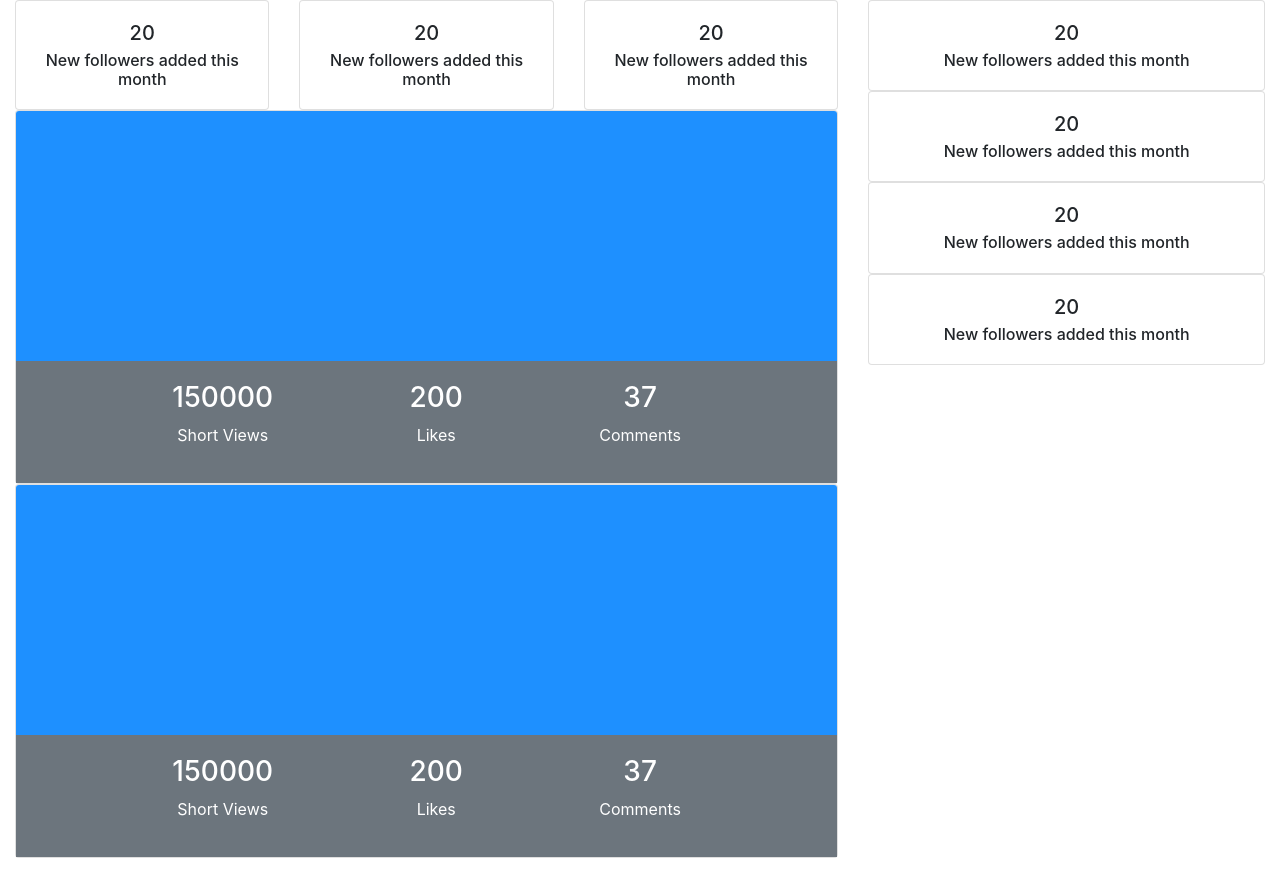
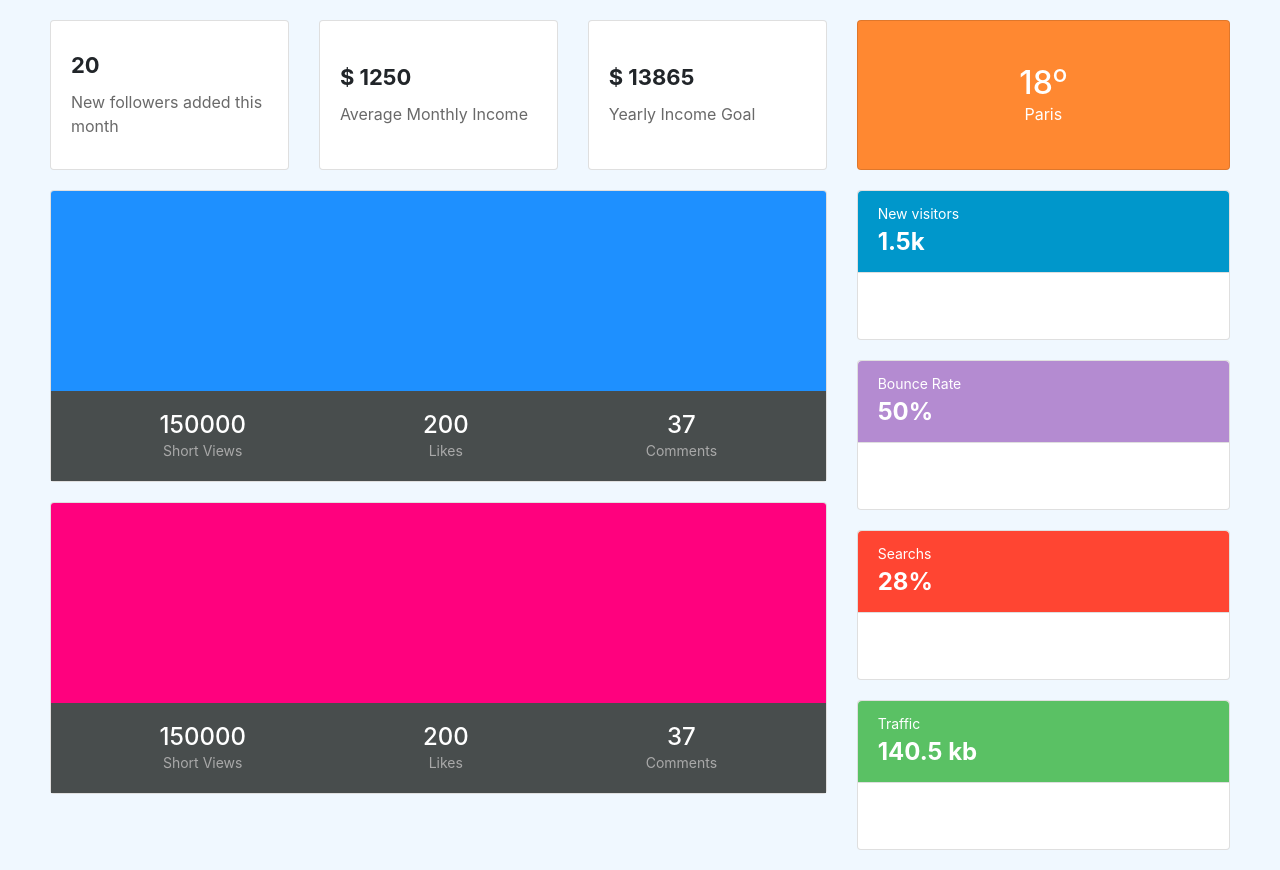
Before and after one commit to SuperSaiyanSami/React-Exercise-1, a React app: page / in a window 1280 px wide. Built offline with nearby package versions, Linux system fonts and the light colour scheme.

Commit message:
Added all pending blocks and styles
All Components are done and styles are also finished!
Maybe they can change :smile:

```diff
--- a/src/app/App.css
+++ b/src/app/App.css
@@ -1,5 +1,7 @@
 .App {
   text-align: center;
+  background-color: aliceblue;
+  padding: 0 50px;
 }
 
 .App-logo {
--- a/src/headcard/headcard.css
+++ b/src/headcard/headcard.css
@@ -0,0 +1,18 @@
+.HeadCard{
+    min-height: 150px;
+    text-align: left;
+    margin: 20px 0;
+}
+.centerVH{
+    display: flex;
+    flex-direction: column;
+    justify-content: center;
+}
+.HeadCard-header-text{
+    font-size: 22px;
+    font-weight: bold;
+}
+.HeadCard-Helper-Text{
+    font-size: 16px;
+    color: dimgrey;
+}
--- a/src/headcard/headcard.js
+++ b/src/headcard/headcard.js
@@ -4,10 +4,10 @@ import './headcard.css';
 class HeadCard extends Component{
     render(){
         return(
-            <div className="card">
-                <div className="card-body">
-                    <h5 className="card-title">20</h5>
-                    <h6 className="card-subtitle">New followers added this month</h6>
+            <div className="card HeadCard">
+                <div className="card-body centerVH">
+                    <h5 className="card-title HeadCard-header-text">{this.props.value}</h5>
+                    <p className="card-text HeadCard-Helper-Text">{this.props.text}</p>
                 </div>
             </div>
         );
--- a/src/header/header.js
+++ b/src/header/header.js
@@ -11,21 +11,21 @@ class Header extends Component{
             <div className="col-sm-8">
                 <div className="row">
                     <div className="col-sm-4 col-xs-12">
-                        <HeaderCard />
+                        <HeaderCard value="20" text="New followers added this month"/>
                     </div>
                     <div className="col-sm-4 col-xs-12">
-                        <HeaderCard />
+                        <HeaderCard value="$ 1250" text="Average Monthly Income " />
                     </div>
                     <div className="col-sm-4 col-xs-12">
-                        <HeaderCard />
+                        <HeaderCard value="$ 13865" text="Yearly Income Goal" />
                     </div>
                 </div>
                 <div className="row">
                     <div className="col-sm-12 col-xs-12">
-                        <MainBoard />
+                        <MainBoard imageUrl="/images/blue.jpg"/>
                     </div>
                     <div className="col-sm-12 col-xs-12">
-                        <MainBoard />
+                        <MainBoard imageUrl="/images/pink.jpg" />
                     </div>
                 </div>
             </div>
--- a/src/mainboard/mainboard.css
+++ b/src/mainboard/mainboard.css
@@ -1,11 +1,22 @@
+.MainBoard{
+    margin: 0 0 20px 0;
+}
 .placeHoriz{
     display: flex;
     flex-direction: row;
-    justify-content: space-evenly;
+    justify-content: space-around;
+    min-height: 90px;
 }
 .card-img-top{
-    height: 250px;
+    height: 200px;
 }
-.placeHoriz h3, .placeHoriz p {
+.placeHoriz h4{
     color: white;
+    margin: 0;
 }
+
+.placeHoriz p{
+    font-size: 14px;
+    color: darkgray;
+    margin: 0;
+}
--- a/src/mainboard/mainboard.js
+++ b/src/mainboard/mainboard.js
@@ -4,19 +4,19 @@ import './mainboard.css';
 class MainBoard extends Component{
     render(){
         return(
-            <div className="card" >
-                <img className="card-img-top" src="/images/blue.jpg" alt="Card image cap"></img>
-                <div className="card-body placeHoriz bg-secondary">
+            <div className="card MainBoard" >
+                <img className="card-img-top" src={this.props.imageUrl} alt="Card"></img>
+                <div className="card-body placeHoriz" style={{backgroundColor: "#484D4D"}}>
                     <div className="text-center" >
-                        <h3>150000</h3>
+                        <h4>150000</h4>
                         <p>Short Views</p>
                     </div>
                     <div className="text-center">
-                        <h3>200</h3>
+                        <h4>200</h4>
                         <p>Likes</p>
                     </div>
                     <div className="text-center">
-                        <h3>37</h3>
+                        <h4>37</h4>
                         <p>Comments</p>
                     </div>
                 </div>
--- a/src/sidebar/sidebar.js
+++ b/src/sidebar/sidebar.js
@@ -2,16 +2,18 @@ import React, {Component} from 'react';
 import './sidebar.css';
 
 //Components
-import HeaderCard from '../headcard/headcard';
+import WeatherCard from '../weathercard/weathercard';
+import SideCard from '../sidecard/sidecard';
 
 class SideBar extends Component{
     render(){
         return(
             <div className="col-sm-4 col-xs-12">
-                <HeaderCard />
-                <HeaderCard />
-                <HeaderCard />
-                <HeaderCard />
+                <WeatherCard weather="18" cityName="Paris" color="#FF8831"/>
+                <SideCard StripColor="#0097CB" listValue="1.5k" listText="New visitors"/>
+                <SideCard StripColor="#B48BD1" listValue="50%" listText="Bounce Rate"/>
+                <SideCard StripColor="#FF4532" listValue="28%" listText="Searchs"/>
+                <SideCard StripColor="#5AC164" listValue="140.5 kb" listText="Traffic"/>
             </div>
         );
     }
--- /dev/null
+++ b/src/sidecard/sidecard.css
@@ -0,0 +1,19 @@
+.SideCard{
+    min-height: 150px;
+    text-align: left;
+    margin: 20px 0;
+    position: relative;
+}
+
+.listText{
+    color: white;
+    font-size: 14px;
+    margin: 0;
+}
+
+.listValue{
+    color: white;
+    font-size: 24px;
+    font-weight: bold;
+    margin: 0;
+}
--- /dev/null
+++ b/src/sidecard/sidecard.js
@@ -0,0 +1,24 @@
+import React, {Component} from 'react';
+import "./sidecard.css";
+
+class SideCard extends Component{
+    render(){
+        return(
+            <div className="card SideCard">
+                <ul className="list-group list-group-flush SideCard-List">
+                    <li className="list-group-item" style={{backgroundColor: this.props.StripColor}}>
+                        <div className="li-item-wrap">
+                            <p className="listText">{this.props.listText}</p>
+                            <p className="listValue">{this.props.listValue}</p>
+                        </div>
+                    </li>
+                    <li className="list-group-item">
+
+                    </li>
+                </ul>
+            </div>
+        );
+    }
+}
+
+export default SideCard;
--- /dev/null
+++ b/src/weathercard/weathercard.css
@@ -0,0 +1,15 @@
+.WeatherCard{
+    min-height: 150px;
+    margin: 20px 0;
+}
+.centerVH{
+    display: flex;
+    flex-direction: column;
+    justify-content: center;
+}
+.WeatherCard-Body{
+    color: white;
+}
+.WeatherCard-Body p, .WeatherCard-Body h2 {
+    margin: 0;
+}
--- /dev/null
+++ b/src/weathercard/weathercard.js
@@ -0,0 +1,18 @@
+import React, {Component} from 'react';
+import './weathercard.css';
+
+class WeatherCard extends Component {
+
+    render(){
+        return(
+            <div className="card WeatherCard" style={{backgroundColor:this.props.color}}>
+                <div className="card-body WeatherCard-Body centerVH">
+                    <h2 className="card-title WeatherCard-Header-Text">{this.props.weather}<sup>o</sup></h2>
+                    <p className="card-text center WeatherCard-Body-Text">{this.props.cityName}</p>
+                </div>
+            </div>
+        );
+    }
+}
+
+export default WeatherCard;
```
